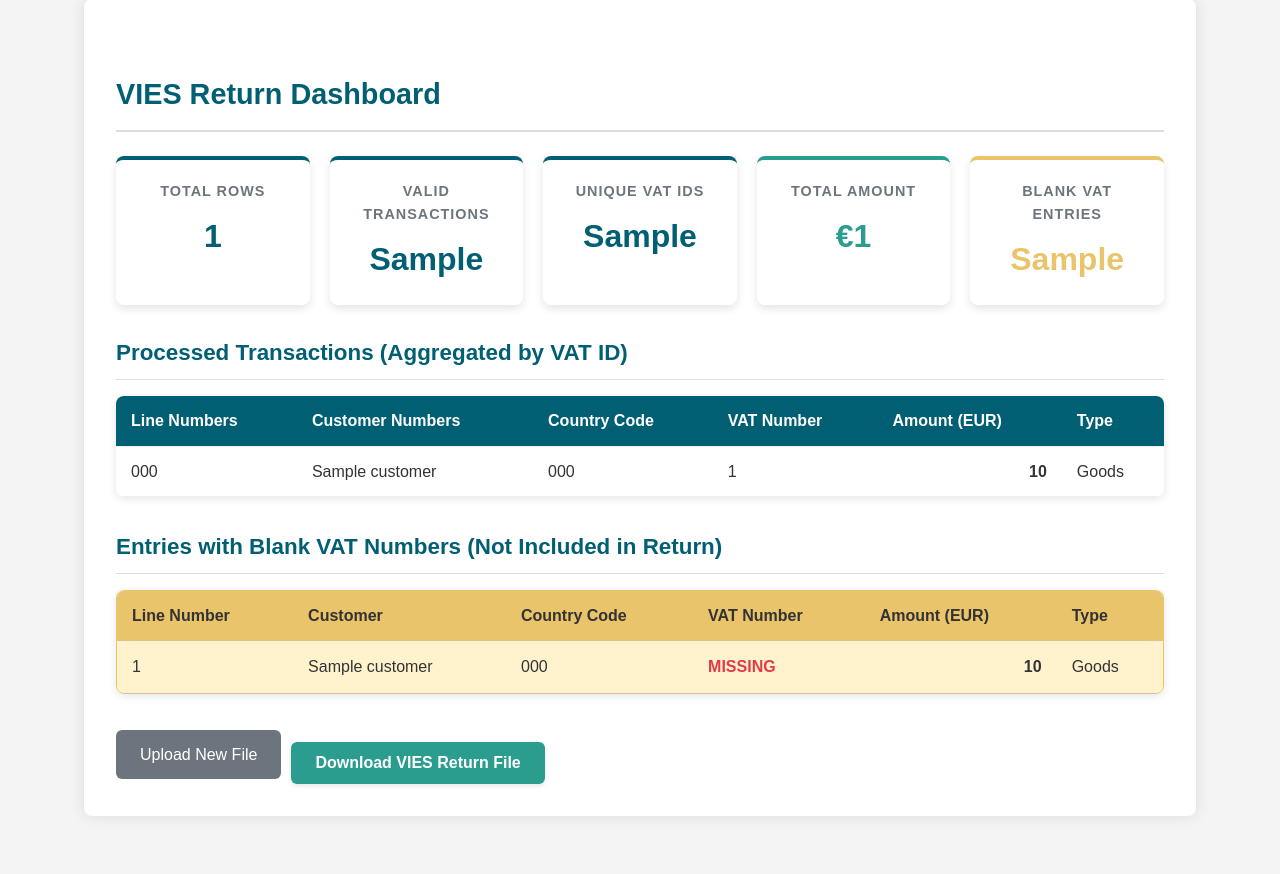
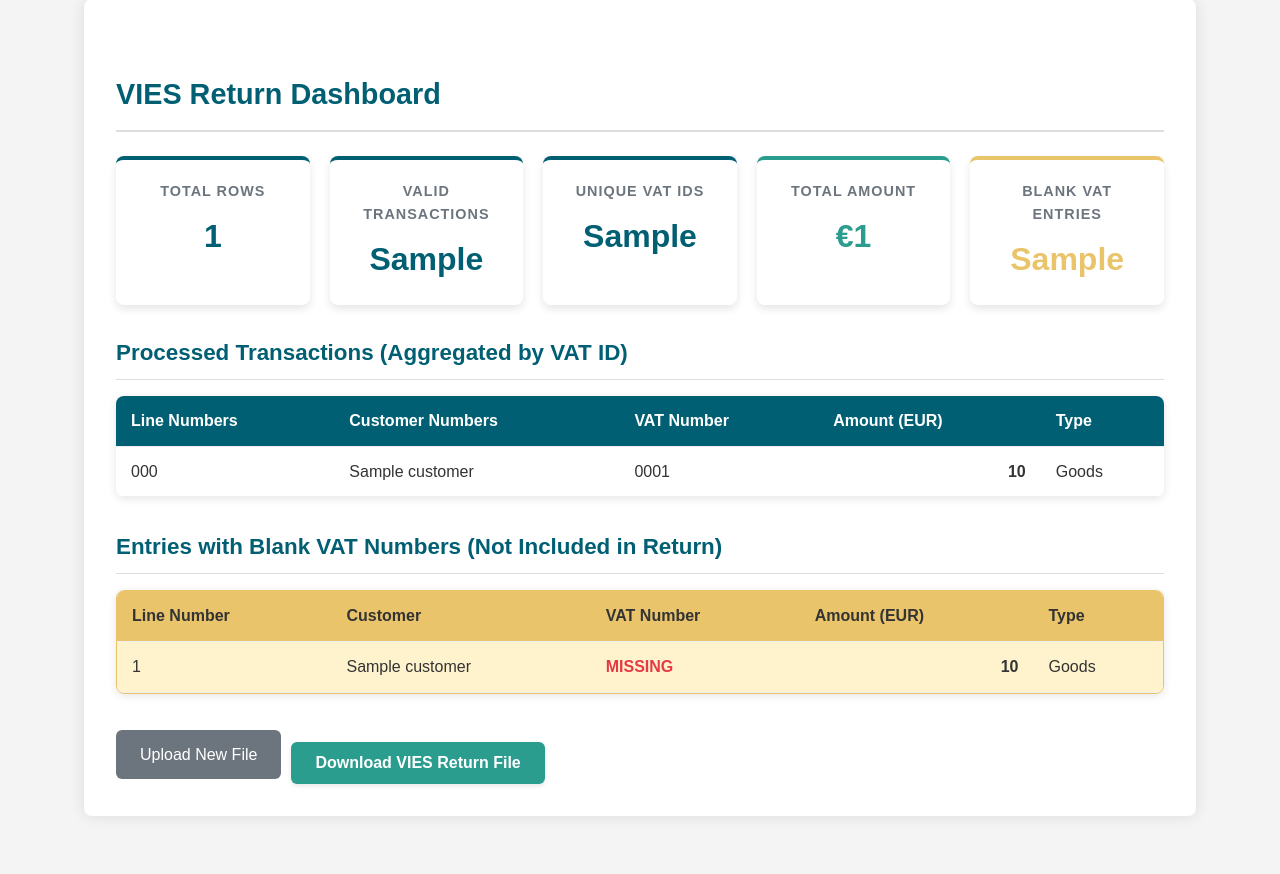
Before and after one commit to rahulbala1799/VIES, a Flask app: template templates/index.html in a window 1280 px wide. Shown: the part 157-1031 px from the top of the page. Run offline with Flask 2, Linux system fonts and the light colour scheme; the template is opened without the code that fills it: most values are stand-ins (such as "Sample title", 1, 10 or a date in 2020).

Commit message:
Combine country code and VAT number into a single field in VIES return and display

```diff
--- a/templates/index.html
+++ b/templates/index.html
@@ -87,7 +87,6 @@
                                 <tr>
                                     <th>Line Numbers</th>
                                     <th>Customer Numbers</th>
-                                    <th>Country Code</th>
                                     <th>VAT Number</th>
                                     <th>Amount (EUR)</th>
                                     <th>Type</th>
@@ -103,8 +102,7 @@
                                         <span class="note">Multiple customer numbers</span>
                                         {% endif %}
                                     </td>
-                                    <td>{{ transaction.country_code }}</td>
-                                    <td>{{ transaction.vat_number }}</td>
+                                    <td>{{ transaction.country_code }}{{ transaction.vat_number }}</td>
                                     <td class="amount">{{ transaction.amount }}</td>
                                     <td>{{ "Services" if transaction.transaction_type == "S" else "Goods" }}</td>
                                 </tr>
@@ -122,7 +120,6 @@
                                 <tr>
                                     <th>Line Number</th>
                                     <th>Customer</th>
-                                    <th>Country Code</th>
                                     <th>VAT Number</th>
                                     <th>Amount (EUR)</th>
                                     <th>Type</th>
@@ -133,7 +130,6 @@
                                 <tr class="warning-row">
                                     <td>{{ entry.line_number }}</td>
                                     <td>{{ entry.customer if entry.customer else "-" }}</td>
-                                    <td>{{ entry.country_code }}</td>
                                     <td class="missing-data">MISSING</td>
                                     <td class="amount">{{ entry.amount }}</td>
                                     <td>{{ "Services" if entry.transaction_type == "S" else "Goods" }}</td>
--- a/vies_generator/generator.py
+++ b/vies_generator/generator.py
@@ -67,9 +67,11 @@ class VIESGenerator:
 
         # Write transactions
         for transaction in self.transactions:
+            # Combine country code and VAT number into a single field
+            combined_vat_id = f"{transaction['country_code']}{transaction['vat_number']}"
+
             writer.writerow([
-                transaction['country_code'],
-                transaction['vat_number'],
+                combined_vat_id,
                 f"{transaction['amount']:.2f}".replace('.', ','),
                 transaction['transaction_type']
             ])
```
